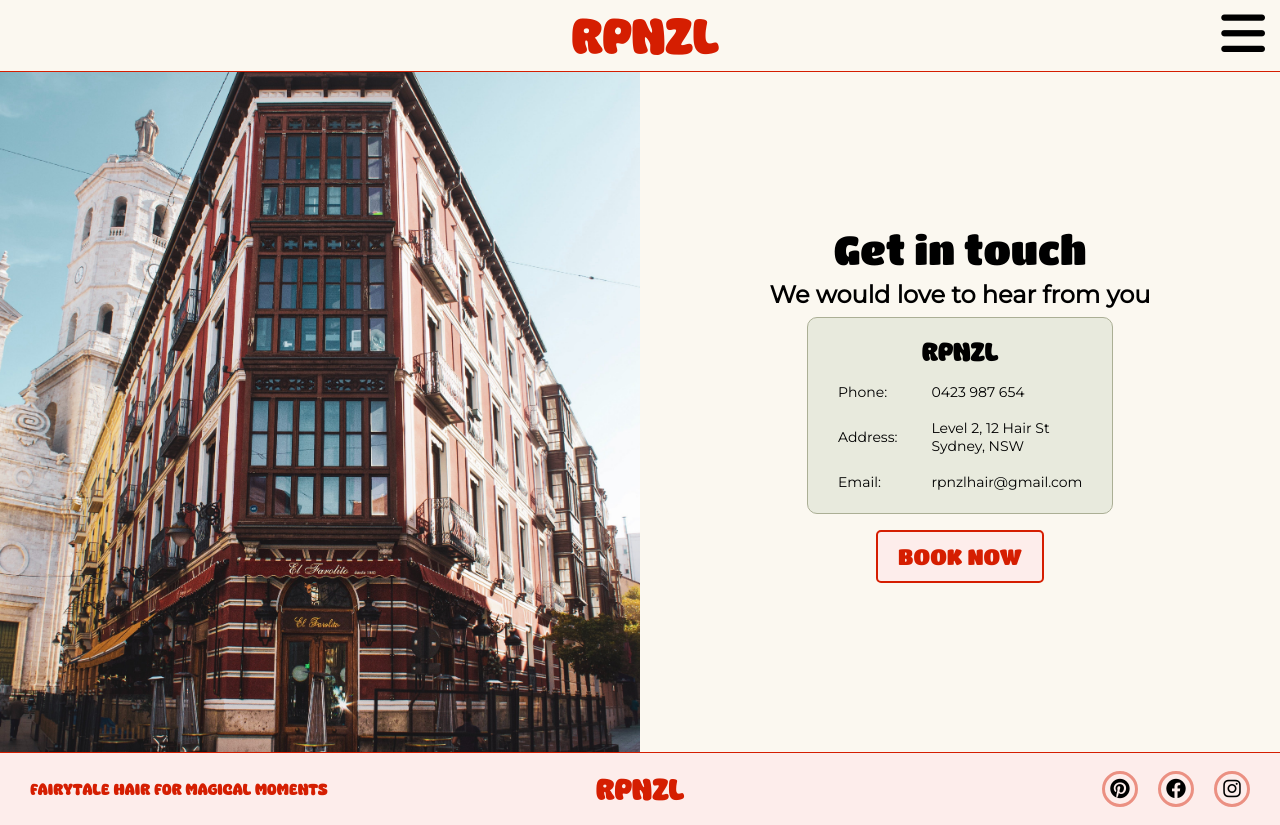
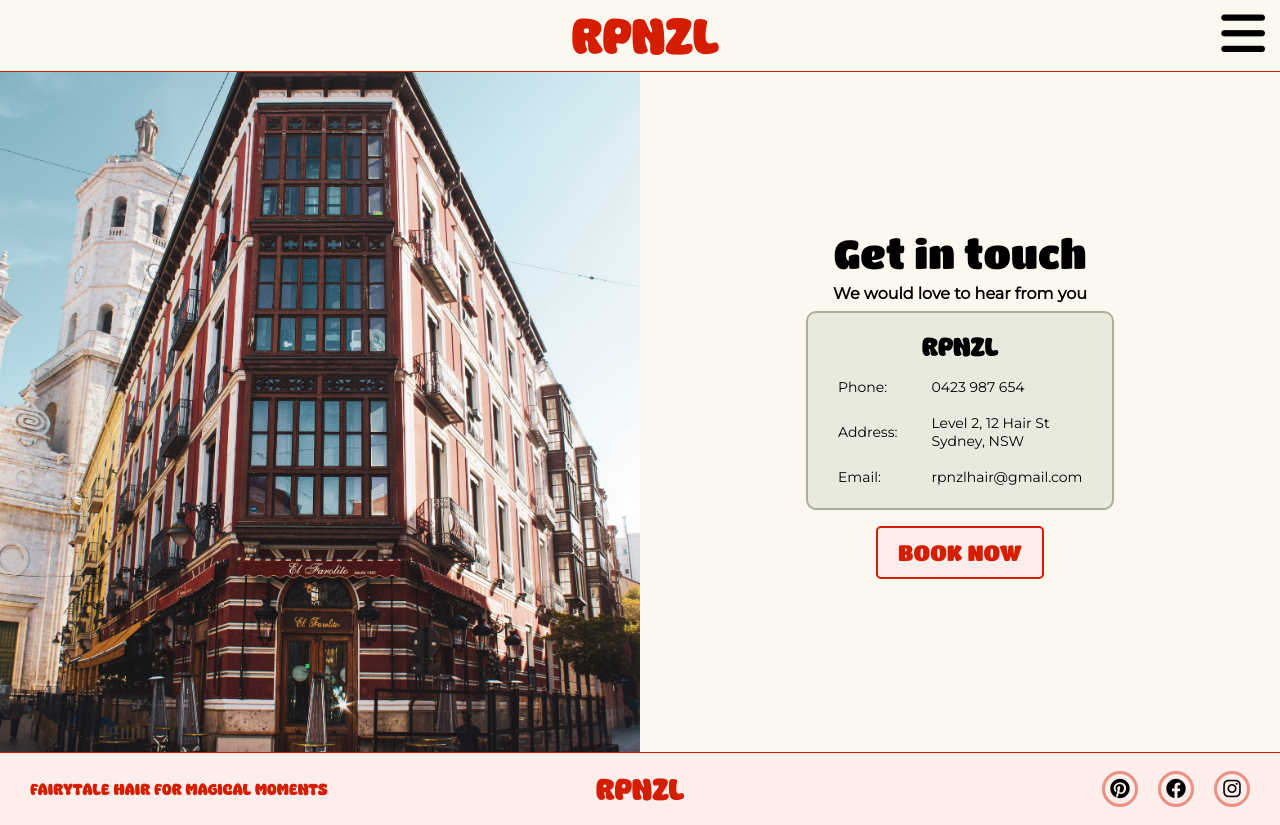
Before and after one commit to CA-RPNZL/rpnzl-client, a React (Create React App) app: page /contactus in a window 1280 px wide. Built offline with nearby package versions, Linux system fonts and the light colour scheme.

Commit message:
finished css for Contact Us page

```diff
--- a/src/pages/ContactUs.jsx
+++ b/src/pages/ContactUs.jsx
@@ -9,8 +9,8 @@ function ContactUs() {
                 <img src={buildingPhoto} />
             </div>
             <div className="whiteContainer">
-                <h1 className="heading">Get in touch</h1>
-                <h5>We would love to hear from you</h5>
+                <h3 className="heading">Get in touch</h3>
+                <h6 className="subheading">We would love to hear from you</h6>
                 <div className="greenContainer">
                     <h5 id="blackLogo">RPNZL</h5>
                     <table>
--- a/src/styling/ContactUs.css
+++ b/src/styling/ContactUs.css
@@ -1,7 +1,3 @@
-@font-face {
-  font-family: superPlants;
-  src: url(../assets/fonts/SuperPlants.ttf);
-}
 #contactPageContainer {
   display: flex;
   flex-direction: column;
@@ -32,19 +28,20 @@
 .whiteContainer .heading {
   font-family: "Titan One", sans-serif;
   font-weight: lighter;
+  font-size: 32px;
   margin: 0;
 }
-.whiteContainer h5 {
+.whiteContainer h6 {
   font-weight: 900;
   margin: 8px;
 }
 .whiteContainer .greenContainer {
   background-color: #E8EADD;
-  border: 1px solid #ABAF95;
+  border: 2px solid #ABAF95;
   font-size: 12px;
   border-radius: 10px;
   padding: 12px;
-  width: 250px;
+  width: 240px;
 }
 .whiteContainer .greenContainer #blackLogo {
   font-size: 26px;
--- a/src/styling/ContactUs.scss
+++ b/src/styling/ContactUs.scss
@@ -28,19 +28,20 @@
     .heading {
         font-family: 'Titan One', sans-serif;
         font-weight:lighter;
+        font-size: 32px;
         margin: 0;
     }
-    h5 {
+    h6 {
         font-weight: 900;
         margin: 8px;
     }
     .greenContainer {
         background-color: $light-green;
-        border: 1px solid $medium-green;
+        border: 2px solid $dark-green;
         font-size: 12px;
         border-radius: 10px;
         padding: 12px;
-        width: 250px;
+        width: 240px;
         #blackLogo {
             font-size: 26px;
             font-family: superPlants, sans-serif;
```
Also changed, not shown: 1 other file (tests, documents, lock files or other folders).
